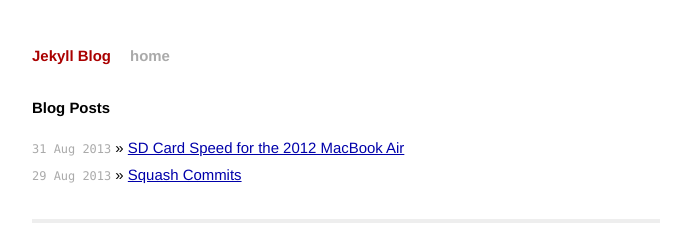
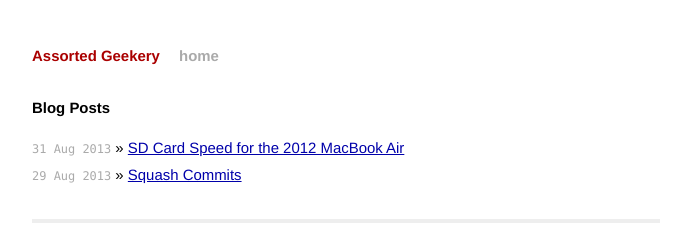
Before and after one commit to wchrisjohnson/wchrisjohnson.github.io, a Jekyll site: the page built from index.html, in a window 1280 px wide. Shown: the top 239 px of the page, without its empty margins (294-985 px from the left). Built offline with Jekyll 4.4.1, drawn with Linux system fonts in a browser that asks for light colours; Markdown is read by kramdown in place of the engine named in the settings.

Commit message:
rename blog

```diff
--- a/_config.local.yml
+++ b/_config.local.yml
@@ -1,4 +1,4 @@
-name: Jekyll Blog
+name: Assorted Geekery (running locally)
 timezone: America/New_York
 markdown: redcarpet
 # pygments: true
--- a/_config.yml
+++ b/_config.yml
@@ -1,4 +1,4 @@
-name: Jekyll Blog
+name: Assorted Geekery
 timezone: America/New_York
 markdown: redcarpet
 # pygments: true
```
